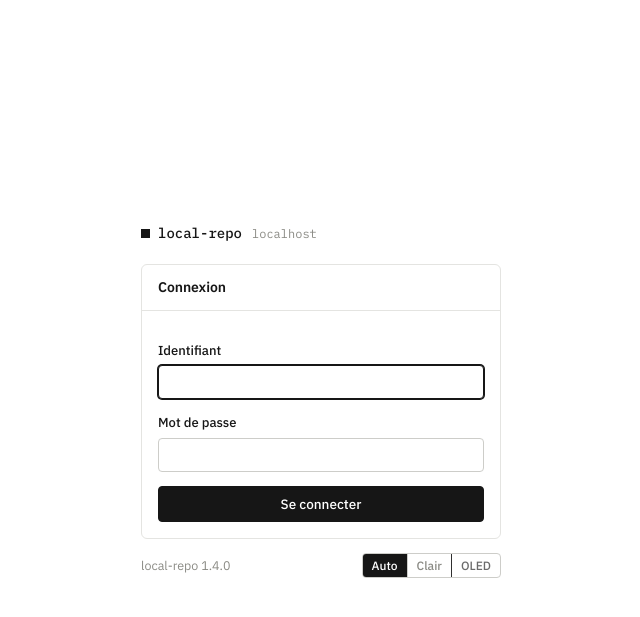
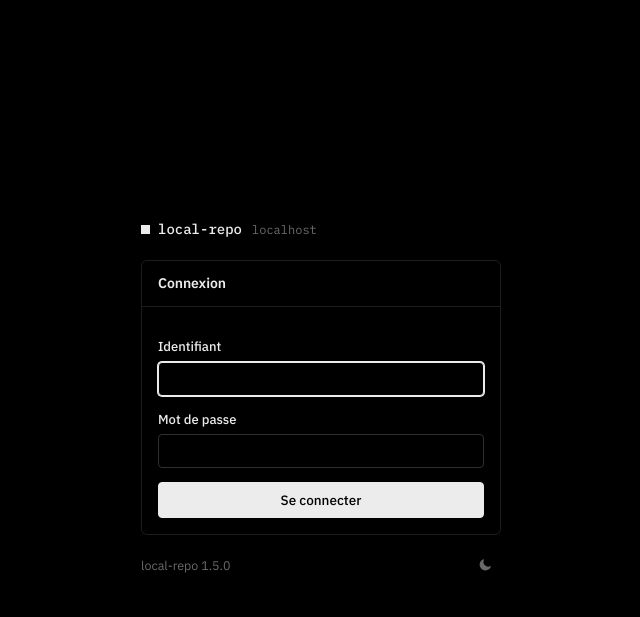
Before and after one commit to ShaNouhAr/local-repo, a Flask app: page /login in a window 1280 px wide. Shown: the top 617 px of the page, without its empty margins (319-959 px from the left). Run offline with Flask 3, Linux system fonts and the light colour scheme.

Commit message:
local-repo 1.5.0 : page de premier mot de passe, thème OLED par défaut
- Mot de passe temporaire : page dédiée sans navigation (formulaire, règles,
  déconnexion) ; les autres pages et l'API renvoient vers elle.
- Thème : OLED par défaut, icône lune discrète dans la barre et sur les
  écrans de connexion pour basculer vers le thème clair.

Co-Authored-By: Claude Opus 5.5 <noreply@anthropic.com>

```diff
--- a/portal/localrepo/auth.py
+++ b/portal/localrepo/auth.py
@@ -86,7 +86,8 @@ def login_required(view):
                 abort(401)
             return redirect(url_for("login", next=request.full_path.rstrip("?")))
         if g.user["must_change"] and request.endpoint not in ("account", "logout"):
-            flash("Choisissez un nouveau mot de passe avant de continuer.", "error")
+            if request.headers.get("X-Requested-With") == "fetch":
+                abort(403)
             return redirect(url_for("account"))
         return view(*args, **kwargs)
     return wrapper
@@ -183,10 +184,15 @@ def account():
             db().commit()
             session["pwv"] = g.user["pw_version"] + 1
             audit("compte.mot_de_passe")
-            flash("Mot de passe changé. Les autres sessions de ce compte sont fermées.", "ok")
+            if g.user["must_change"]:
+                flash("Mot de passe enregistré. Bienvenue sur local-repo.", "ok")
+            else:
+                flash("Mot de passe changé. Les autres sessions de ce compte sont fermées.", "ok")
             return redirect(url_for("index"))
         return redirect(url_for("account"))
-    return render_template("account.html", min_password=config.MIN_PASSWORD)
+    # Mot de passe temporaire : page dédiée, sans la navigation, qui ne mène nulle part avant le changement.
+    template = "password_setup.html" if g.user["must_change"] else "account.html"
+    return render_template(template, min_password=config.MIN_PASSWORD)
 
 
 # --------------------------------------------------------------------------- gestion des comptes
--- a/portal/localrepo/config.py
+++ b/portal/localrepo/config.py
@@ -3,7 +3,7 @@
 import os
 import re
 
-VERSION = "1.4.0"
+VERSION = "1.5.0"
 
 DATA = os.environ.get("LR_DATA", "/srv/local-repo")
 STATE = os.environ.get("LR_STATE", "/var/lib/local-repo")
--- a/portal/static/app.js
+++ b/portal/static/app.js
@@ -81,19 +81,20 @@
 
   /* ---------------------------------------------------------------- thème */
 
-  var mq = window.matchMedia("(prefers-color-scheme: dark)");
-  function pref() { try { return localStorage.getItem("lr-theme") || "auto"; } catch (e) { return "auto"; } }
+  /* OLED par défaut ; la lune bascule vers le thème clair et inversement (choix mémorisé). */
   function applyTheme(p) {
-    document.documentElement.dataset.theme = p === "auto" ? (mq.matches ? "oled" : "light") : p;
-    $$(".theme button").forEach(function (b) { b.setAttribute("aria-pressed", b.dataset.theme === p); });
+    document.documentElement.dataset.theme = p;
+    $$(".theme-toggle").forEach(function (b) {
+      b.setAttribute("aria-pressed", p === "oled");
+      b.title = p === "oled" ? "Passer au thème clair" : "Passer au thème OLED";
+    });
   }
-  applyTheme(pref());
-  if (mq.addEventListener) mq.addEventListener("change", function () { if (pref() === "auto") applyTheme("auto"); });
+  applyTheme(document.documentElement.dataset.theme === "light" ? "light" : "oled");
   document.addEventListener("click", function (e) {
-    var b = e.target.closest(".theme button");
-    if (!b) return;
-    try { localStorage.setItem("lr-theme", b.dataset.theme); } catch (err) { /* navigation privée */ }
-    applyTheme(b.dataset.theme);
+    if (!e.target.closest(".theme-toggle")) return;
+    var p = document.documentElement.dataset.theme === "light" ? "oled" : "light";
+    try { localStorage.setItem("lr-theme", p); } catch (err) { /* navigation privée */ }
+    applyTheme(p);
   });
 
   /* ---------------------------------------------------------------- notifications */
--- a/portal/static/style.css
+++ b/portal/static/style.css
@@ -98,11 +98,10 @@ code { padding: 0 3px; border-radius: 3px; background: var(--bg-3); }
 @keyframes nav-reveal { from { opacity: 0; transform: translateY(-4px); } to { opacity: 1; transform: translateY(0); } }
 .top-r { margin-left: auto; display: flex; align-items: center; gap: 14px; }
 
-.theme { display: inline-flex; border: 1px solid var(--line-2); border-radius: var(--r-sm); overflow: hidden; }
-.theme button { border: 0; background: none; color: var(--text-3); font: 500 12px var(--sans); padding: 4px 9px; cursor: pointer; }
-.theme button + button { border-left: 1px solid var(--line-2); }
-.theme button:hover { color: var(--text); }
-.theme button[aria-pressed="true"] { background: var(--text); color: var(--bg); }
+.theme-toggle { display: inline-flex; align-items: center; justify-content: center; width: 32px; height: 32px; border: 0; border-radius: var(--r-sm); background: none; color: var(--text-3); cursor: pointer; }
+.theme-toggle:hover { background: var(--sel); color: var(--text); }
+.theme-toggle .nav-icon { width: 16px; height: 16px; }
+.theme-toggle[aria-pressed="true"] .nav-icon path { fill: currentColor; }
 
 .linkbtn { border: 0; background: none; padding: 0; color: var(--text-2); font: inherit; cursor: pointer; }
 .linkbtn:hover { color: var(--text); text-decoration: underline; text-underline-offset: 3px; }
@@ -295,6 +294,8 @@ dialog::backdrop { background: rgb(0 0 0 / .45); }
 .login-box .panel-b > * + * { margin-top: 14px; }
 .login-box .btn { width: 100%; height: 36px; }
 .login-box .foot { display: flex; justify-content: space-between; align-items: center; margin-top: 14px; font-size: 12.5px; color: var(--text-3); }
+.login-box.setup-box { width: min(400px, 100%); }
+.setup-box .foot .linkbtn { font-size: 12.5px; }
 
 @media (prefers-reduced-motion: reduce) { * { animation: none !important; transition: none !important; } }
 
--- a/portal/static/theme.js
+++ b/portal/static/theme.js
@@ -1,7 +1,6 @@
-/* Applique le thème avant l'affichage (chargé de façon bloquante dans <head>). */
+/* Applique le thème avant l'affichage (chargé de façon bloquante dans <head>) : OLED par défaut. */
 (function () {
-  var p = "auto";
-  try { p = localStorage.getItem("lr-theme") || "auto"; } catch (e) { /* stockage indisponible */ }
-  if (p === "auto") p = window.matchMedia("(prefers-color-scheme: dark)").matches ? "oled" : "light";
+  var p = "oled";
+  try { if (localStorage.getItem("lr-theme") === "light") p = "light"; } catch (e) { /* stockage indisponible */ }
   document.documentElement.setAttribute("data-theme", p);
 })();
--- a/portal/templates/_nav_icons.html
+++ b/portal/templates/_nav_icons.html
@@ -24,8 +24,14 @@
   <path d="M9 3H5a2 2 0 0 0-2 2v14a2 2 0 0 0 2 2h4M10 12h11m-4-4 4 4-4 4"/>
 {% elif name == 'journal' %}
   <rect x="5" y="3" width="14" height="18" rx="2"/><path d="M9 8h6M9 12h6M9 16h4"/>
+{% elif name == 'moon' %}
+  <path d="M20 14.5A8 8 0 0 1 9.5 4 8 8 0 1 0 20 14.5Z"/>
 {% elif name == 'server' %}
   <rect x="3" y="3" width="18" height="7" rx="2"/><rect x="3" y="14" width="18" height="7" rx="2"/><path d="M7 6.5h.01M7 17.5h.01M16 6.5h2M16 17.5h2"/>
 {% endif %}
 </svg>
 {%- endmacro %}
+
+{% macro theme_toggle() -%}
+<button type="button" class="theme-toggle" aria-label="Thème OLED ou clair" aria-pressed="true" title="Passer au thème clair">{{ nav_icon('moon') }}</button>
+{%- endmacro %}
--- a/portal/templates/base.html
+++ b/portal/templates/base.html
@@ -1,5 +1,5 @@
 <!doctype html>
-<html lang="fr" data-theme="light">
+<html lang="fr" data-theme="oled">
 <head>
   <meta charset="utf-8">
   <meta name="viewport" content="width=device-width, initial-scale=1">
@@ -11,7 +11,7 @@
 <body>
 {% block body %}
 {% set ep = request.endpoint or '' %}
-{% from '_nav_icons.html' import nav_icon %}
+{% from '_nav_icons.html' import nav_icon, theme_toggle %}
 <header class="top">
   <div class="top-in">
     <a class="brand" href="{{ url_for('index') }}"><b>local-repo</b><span>{{ host }}</span></a>
@@ -50,6 +50,7 @@
       {% endif %}
     </nav>
     <div class="top-r">
+      {{ theme_toggle() }}
       {% if current_user %}
       <div class="userbox">
         <a href="{{ url_for('account') }}" class="{{ 'on' if ep == 'account' }}" title="{{ roles[current_user.role] }}">{{ nav_icon('user') }}<span>{{ current_user.username }}</span></a>
--- a/portal/templates/login.html
+++ b/portal/templates/login.html
@@ -1,6 +1,7 @@
 {% extends "base.html" %}
 {% block title %}Connexion{% endblock %}
 {% block body %}
+{% from '_nav_icons.html' import theme_toggle %}
 <div class="login">
   <div class="login-box">
     <div class="brand"><b>local-repo</b><span>{{ host }}</span></div>
@@ -19,9 +20,7 @@
     </form>
     <div class="foot">
       <span>local-repo {{ version }}</span>
-      <div class="theme" role="group" aria-label="Thème">
-        <button type="button" data-theme="auto">Auto</button><button type="button" data-theme="light">Clair</button><button type="button" data-theme="oled">OLED</button>
-      </div>
+      {{ theme_toggle() }}
     </div>
   </div>
 </div>
```
Also changed, not shown: portal/templates/account.html (+0 -9 lines), portal/templates/password_setup.html (added, +37 -0 lines), tests/test_portal.py (+6 -0 lines), CHANGELOG.md, README.md.
